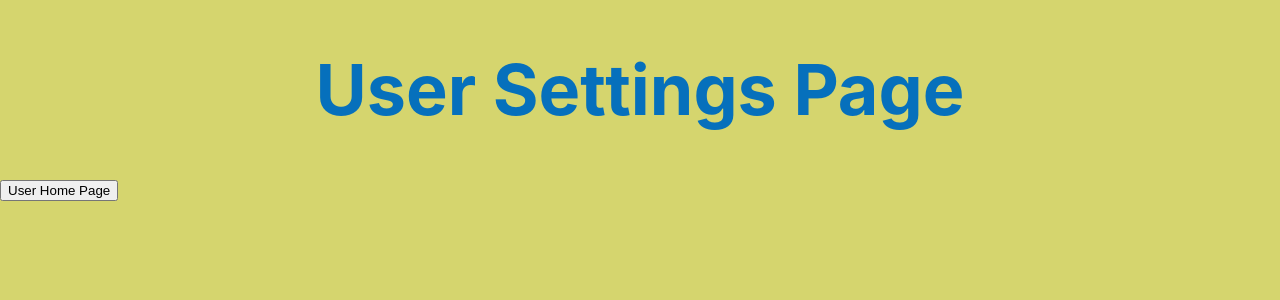
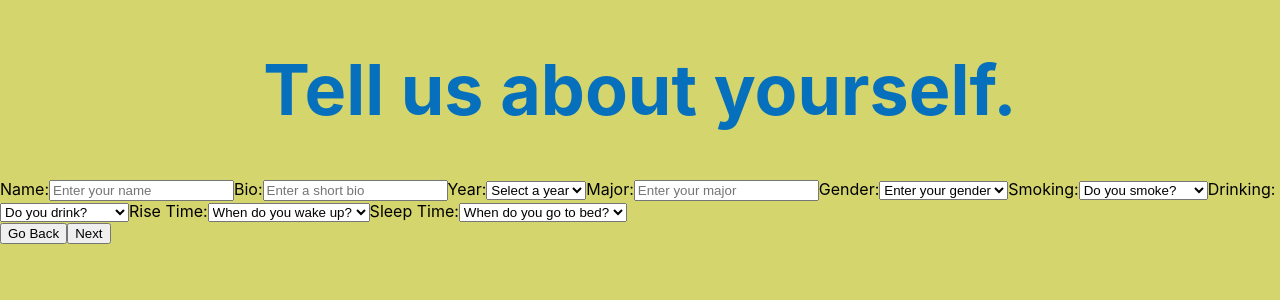
Before and after one commit to Rumeez/Rumeez, a React (Create React App) app: page /pages/User_Settings_and_Info in a window 1280 px wide. Shown: the top 300 px of the page. Built offline with nearby package versions, Linux system fonts and the light colour scheme.

Commit message:
Fixed Routing between settings page and home page (Next task: logout)

```diff
--- a/src/App.tsx
+++ b/src/App.tsx
@@ -194,8 +194,8 @@ const [password_entry, setPassword_entry] = useState('');
 const [login_status, setLogin_status] = useState(false);
   //Tracks how many times, if ever, the user has clicked the login button
 const [trackLoginClicks, setTrackLoginClicks] = useState(false);
-
-
+   // tracks page it's on
+const [flag, setFlag] = useState(false);
 
   //Mutator Functions
 function changeUsername_entry(value: string): void { setUsername_entry(value)};
@@ -203,6 +203,8 @@ function changePassword_entry(value: string): void { setPassword_entry(value)};
 function change_to_LoggedIn(): void { setLogin_status(true)};
 function change_to_LoggedOut(): void { setLogin_status(false)};
 function change_trackClicks(): void {setTrackLoginClicks(true)}
+function setFlagTo_true(): void {setFlag(true)}
+function setFlagTo_false(): void {setFlag(false)}
 
   //Accessor Function
 function retLogin_entry():string { return username_entry }
@@ -210,57 +212,8 @@ function retPassword_entry():string { return password_entry }
 function retLogin_status():boolean { return login_status }
     //This function returns if login clicks has been clicked once or more times
 function retTrack_clicks(): boolean {return trackLoginClicks}
+function retFlag(): boolean {return flag}
 
-
-
-
-//Temporarily defined here:
-function handleLoginClick() {
-
-
-
-
-    //Store vars from App states locally to reduce
-      //computatutional time complexities
-    const Username_entry = retLogin_entry();
-    const Password_entry = retPassword_entry();
-
-
-
-
-    //TODO: {Retrieve data from backend on user credentials entered via axios}
-
-
-
-
-    //1)If (user is found)
-      //update the Login_status
-      //render home page
-    //2)If (user is not found)
-      //Display error message:
-      //"username or password incorrect"
-
-
-
-
-      //Branch 1
-      change_to_LoggedIn();
-
-
-
-
-      //return( <p> Logged In :p </p>)
-
-
-
-
-
-    //Branch 2
-
-
-
-
-}
 
 return (
   <Router>
@@ -279,10 +232,10 @@ return (
             accessLogin_status={retLogin_status}
             accessTrack_clicks={retTrack_clicks}
             /> } />
-        <Route path="/userInfo" element={<UserInfo />} />
-        <Route path="/pages/User_Home_page" element={<User_Home_Page />}  />
+        <Route path="/userInfo" element={<UserInfo setFlagTo_true={setFlagTo_true} setFlagTo_false={setFlagTo_false} acceessFlag={retFlag} />} />
+        <Route path="/pages/User_Home_page" element={<User_Home_Page setFlagTo_true={setFlagTo_true} />}  />
         <Route path="/createAccount" element={<CreateAccount />} />
-        <Route path="/pages/User_Settings_and_Info" element={ <User_Settings_and_Info />} />
+        <Route path="/pages/User_Settings_and_Info" element={ <UserInfo setFlagTo_true={setFlagTo_true} setFlagTo_false={setFlagTo_false} acceessFlag={retFlag}/>} />
         <Route path="/userPref" element={ <UserPref />} />
           {/* Other routes go here */}
           </Routes>
--- a/src/createAccount.tsx
+++ b/src/createAccount.tsx
@@ -8,7 +8,6 @@ import { Link } from 'react-router-dom';
 interface CreateAccountProps {
   // Define any specific props for CreateAccount, if needed
 }
-
 //Add new stuff
 
 // Define the CreateAccount component as a functional component
--- a/src/pages/User_Home_page.tsx
+++ b/src/pages/User_Home_page.tsx
@@ -1,11 +1,7 @@
 //User_Home_page
 import React from 'react';
 import {Link} from 'react-router-dom'
-import {useNavigate } from 'react-router-dom';
-
-
-
-
+import {useNavigate} from 'react-router-dom';
 
 interface User_Info {
       //Number of roommates
@@ -19,13 +15,12 @@ interface User_Info {
     temp: string
 }
 
-
 interface User_data_props {
   user_data: number | boolean | string
   label: string
 }
+
 const User_Info_Button: React.FC<User_data_props> = ({user_data, label}) => {
-
 
     //Converts User_Info data to string format
   function converDataToString(value: number | boolean | string) {
@@ -34,26 +29,31 @@ const User_Info_Button: React.FC<User_data_props> = ({user_data, label}) => {
           return JSON.stringify(value);
       }
 
-
       return value;
   }
 
 
-   // Intermediary function to handle the event and pass value to handleDataConversion
+    //TODO:{Store path to current page in App component}
+
+    //Intermediary function to handle the event and pass value to handleDataConversion
 
 
     return(
-      <p>  {label}:  {converDataToString(user_data)} </p>
+      <p>  {label}  {converDataToString(user_data)} </p>
     );
 }
 
 
-function User_settings () {
+interface AppProps {
+  setFlagTo_true: () => void
+
+}
+const User_settings: React.FC<AppProps> = ({setFlagTo_true}) => {
 
   //function handleUserSettings(): void { setNavigation_path('pages/User_Settings_and_Info') }
   return(
-    <Link to="/pages/User_Settings_and_Info">
-        <button>
+    <Link to="/userInfo">
+        <button onClick={setFlagTo_true}>
               Link to User Settings and Info
         </button>
     </Link>
@@ -61,8 +61,7 @@ function User_settings () {
 }
 
 
-function User_Home_Page () {
-
+const User_Home_Page: React.FC<AppProps> = ({setFlagTo_true}) => {
 
   //Prototype to fill params until can figure out
       // how to fill in the params with backend data
@@ -116,7 +115,8 @@ function User_Home_Page () {
           {/* Other JSX elements */}
         </div>
 
-        <User_settings />
+        <User_settings setFlagTo_true={setFlagTo_true} />
+
         {/*TODO: Add drop-down for top three room choices*/}
 
   </div>
--- a/src/pages/User_Settings_and_Info.tsx
+++ b/src/pages/User_Settings_and_Info.tsx
@@ -1,20 +1,24 @@
 
 import React from 'react';
 import {Link} from 'react-router-dom'
-
-
-
-
-function Back_toUser_Home_Page() {
-    return (
-        <Link to="pages/User_Home_page">
-            <button> User Home Page </button>
-        </Link>
-    );
-}
+import {useNavigate} from 'react-router-dom';
 
 
 function User_Settings_and_Info() {
+
+    const navigate = useNavigate();
+
+    const handleGoBack = () => {
+        navigate('/pages/User_Home_page');
+    };
+
+    function Back_toUser_Home_Page() {
+
+        return (
+                <button onClick={handleGoBack}> User Home Page </button>
+        );
+
+    }
 
     return (
         <div>
--- a/src/userInfo.tsx
+++ b/src/userInfo.tsx
@@ -5,7 +5,25 @@ import { useNavigate } from 'react-router-dom';
 
 
 
-function UserInfo() {
+interface AppProps{
+  setFlagTo_false: () => void
+  setFlagTo_true: () => void
+  acceessFlag: () => boolean
+}
+
+const Home: React.FC<AppProps> = ({setFlagTo_false}) => {
+
+  //function handleUserSettings(): void { setNavigation_path('pages/User_Settings_and_Info') }
+  return(
+    <Link to="/pages/User_Home_page">
+        <button onClick={setFlagTo_false}>
+              Link to User Settings and Info
+        </button>
+    </Link>
+  );
+}
+
+const UserInfo: React.FC<AppProps> = ({setFlagTo_false, setFlagTo_true, acceessFlag}) => {
   const [name, setName] = useState('');
   const [bio, setBio] = useState('');
   const [year, setYear] = useState('');
@@ -16,6 +34,8 @@ function UserInfo() {
   const [rise, setRise] = useState('');
   const [sleep, setSleep] = useState('');
   const navigate = useNavigate();
+  let pg_flag = acceessFlag()
+  //const
 
   // Event handler for dropdown changes
   const handleInputChange = (event: ChangeEvent<HTMLSelectElement>) => {
@@ -55,9 +75,14 @@ function UserInfo() {
     navigate('/userPref');
   };
 
+  const handleHomePage = () => {
+    setFlagTo_false();
+    navigate('/pages/User_Home_page');
+  }
   return (
     <div>
-      <h1>Tell us about yourself.</h1>
+
+      {pg_flag ? <h1>User Settings</h1> :<h1>Tell us about yourself.</h1>}
 
       {/* Text input for Name */}
       <label htmlFor="name">Name:</label>
@@ -148,10 +173,19 @@ function UserInfo() {
         <option value="3">3 am</option>
       </select>
       {/* Your user information content goes here */}
+      <div>
+          {!pg_flag && (
+            <React.Fragment>
+              <button onClick={handleGoBack}>Go Back</button>
+              {/* Add a link to navigate back to the home page */}
+              <button onClick={handleNext}>Next</button>
+            </React.Fragment>
+          )}
 
-      <button onClick={handleGoBack}>Go Back</button>
-      {/* Add a link to navigate back to the home page */}
-      <button onClick={handleNext}>Next</button>
+          {pg_flag && (
+            <button onClick={handleHomePage}> Home </button>
+          )}
+        </div>
     </div>
   );
 }
--- a/src/userPref.tsx
+++ b/src/userPref.tsx
@@ -31,7 +31,7 @@ function UserPref() {
     //  };
 
     //update state based on dropdown that changed
-    switch(name){
+    switch(name) {
         case 'year':
             setYear(value);
             break;
```
Lines whose indentation alone changed are shown as unchanged.
